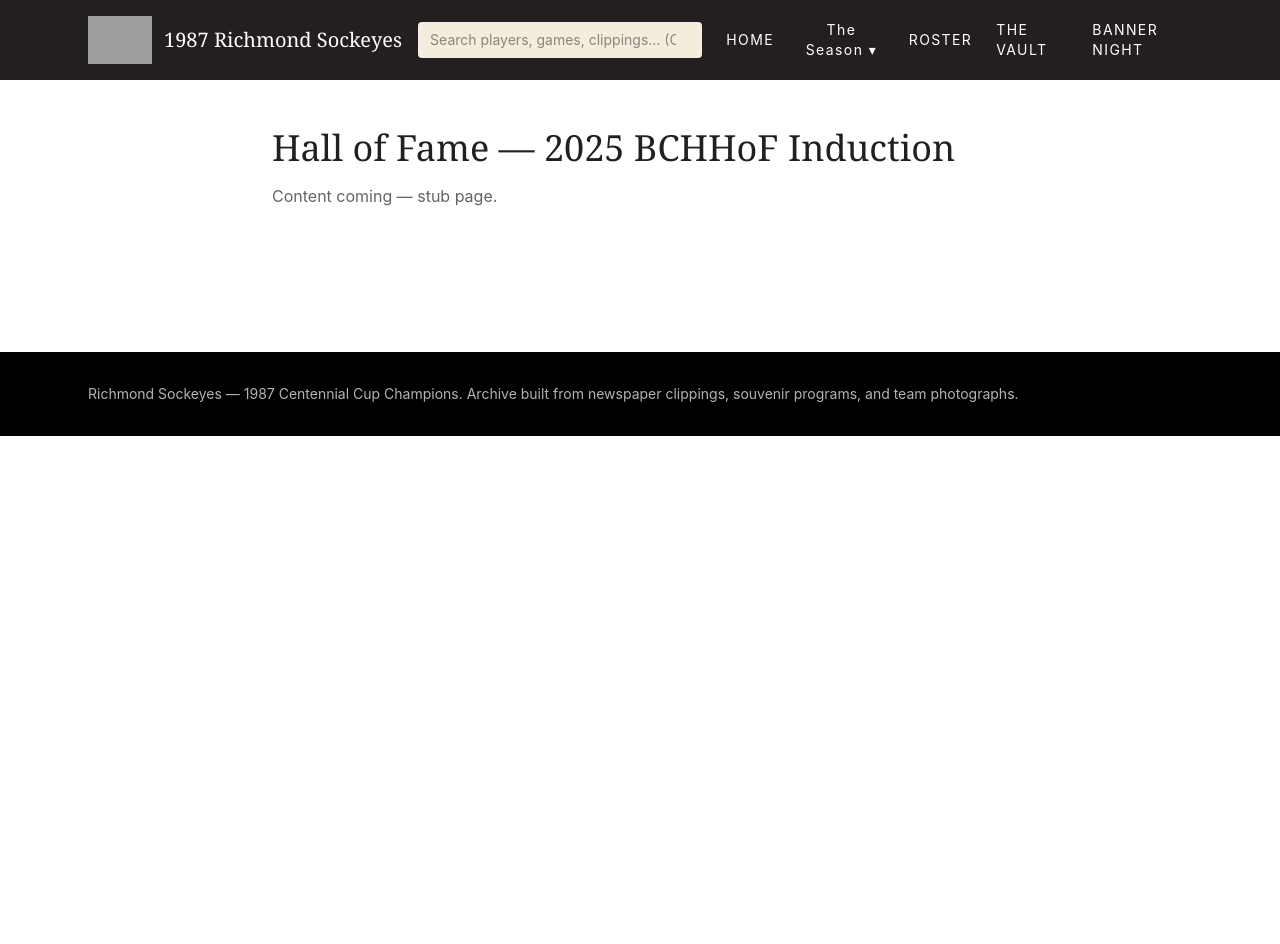
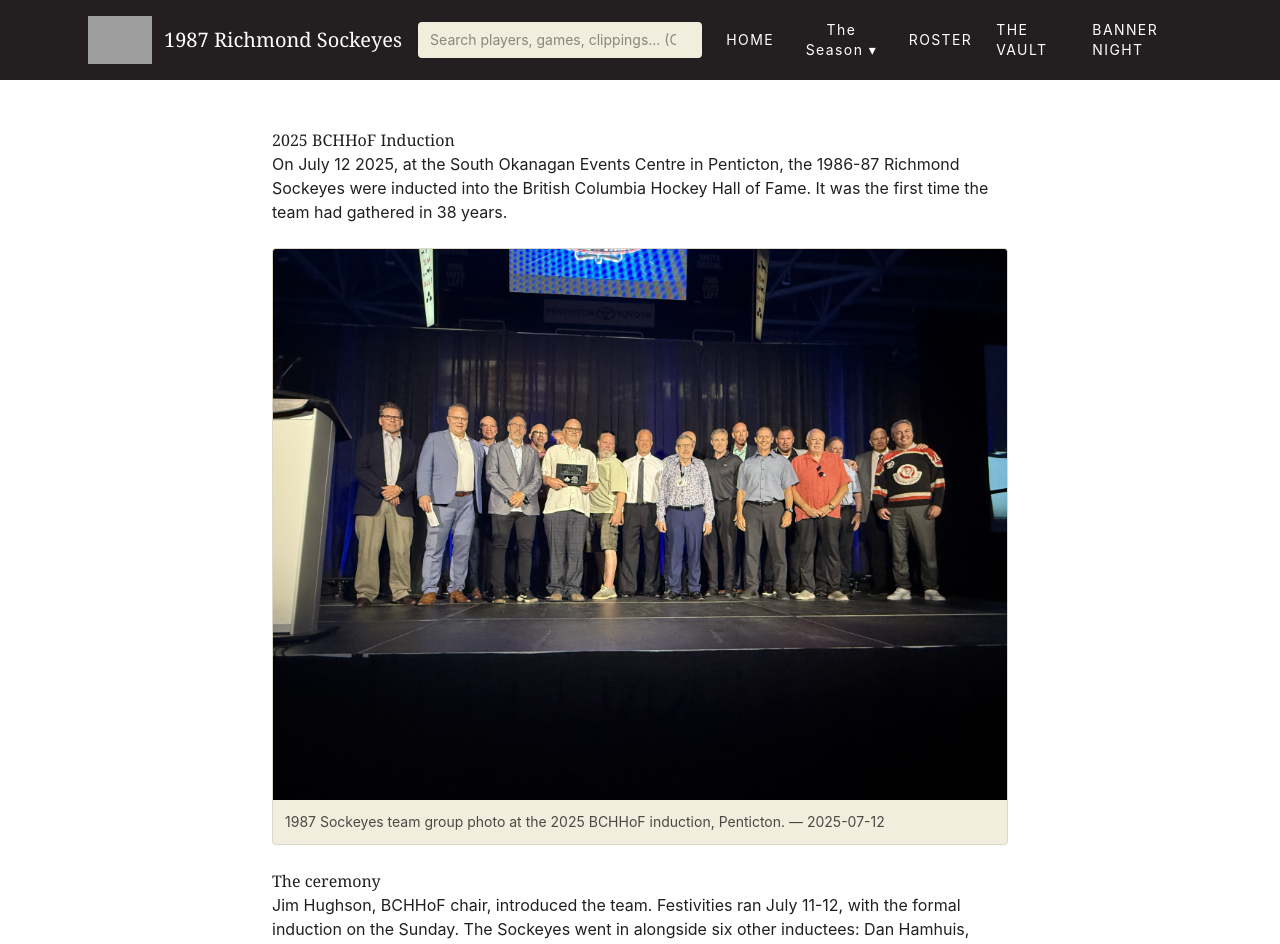
Before and after one commit to sbjaques/1987Sockeyes, a React (Vite) app: page /#/hall-of-fame in a window 1280 px wide. Shown: the top 944 px of the page. Before the commit the page ends 800 px from the top, so only its background shows below. Built offline with nearby package versions, Linux system fonts and the light colour scheme; grey boxes are pictures that could not be loaded.

Commit message:
hof: /hall-of-fame page with 2025 BCHHoF induction narrative + media embeds

```diff
--- /dev/null
+++ b/src/content/hall-of-fame/index.md
@@ -0,0 +1,54 @@
+# 2025 BCHHoF Induction
+
+On July 12 2025, at the South Okanagan Events Centre in Penticton, the 1986-87 Richmond Sockeyes were inducted into the British Columbia Hockey Hall of Fame. It was the first time the team had gathered in 38 years.
+
+![](media:hof-2025-sequeira-team-horiz)
+
+## The ceremony
+
+Jim Hughson, BCHHoF chair, introduced the team. Festivities ran July 11-12, with the formal induction on the Sunday. The Sockeyes went in alongside six other inductees: Dan Hamhuis, Shawn Horcoff, Mike Penny, Larry Kwong, Ted Hargreaves, and the 1977-78 Kimberley Dynamiters.
+
+Captain Trevor Dickie delivered the acceptance remarks; Dave Tomlinson followed with a second address.
+
+![](media:hof-2025-sequeira-tomlinson-speech)
+
+## The citation
+
+Per the BCHHoF and Pacific Junior Hockey League coverage, the Sockeyes were recognised for the 1986-87 season: a 38-14-0 BCJHL regular-season record, a 15-0 BCJHL playoff sweep (Mowat Cup over Kelowna), Doyle Cup over Red Deer, Abbott Cup over Humboldt, and the 5-2 Centennial Cup final win over Humboldt at the Uniplex on May 9 1987. Frank Romeo was named Centennial Cup tournament MVP; Jason Phillips was named to the All-Star team and received the Most Gentlemanly Player award, recording a hat trick in the final.
+
+## The captain
+
+![](media:hof-2025-sequeira-captain-horiz)
+
+## Induction video
+
+![](media:hof-2025-induction-hughson-intro-pt1)
+
+![](media:hof-2025-induction-hughson-intro-pt2)
+
+![](media:hof-2025-dickie-speech-pt1)
+
+![](media:hof-2025-dickie-speech-pt2)
+
+![](media:hof-2025-tomlinson-speech)
+
+## Weekend interviews
+
+![](media:hof-2025-interview-dickie)
+
+![](media:hof-2025-interview-phillips)
+
+![](media:hof-2025-interview-gunn)
+
+![](media:hof-2025-interview-moro)
+
+![](media:hof-2025-display-case)
+
+## Class of 2025
+
+- **Dan Hamhuis** — long-time NHL defenceman, BC-born
+- **Shawn Horcoff** — long-time NHL centre, Edmonton Oilers captain
+- **Mike Penny** — hockey executive
+- **Larry Kwong** — first player of Chinese descent in the NHL (New York Rangers, 1948)
+- **Ted Hargreaves** — hockey builder
+- **1977-78 Kimberley Dynamiters** — junior B team, Centennial Cup champions
--- a/src/pages/HallOfFamePage.tsx
+++ b/src/pages/HallOfFamePage.tsx
@@ -1,8 +1,12 @@
+import { renderChapter } from '../lib/markdownChapter';
+import { loadMedia } from '../lib/loadData';
+import hofContent from '../content/hall-of-fame/index.md?raw';
+
 export default function HallOfFamePage() {
+  const media = loadMedia();
   return (
-    <section className="max-w-3xl mx-auto px-4 py-12">
-      <h1 className="font-display text-4xl mb-4">Hall of Fame — 2025 BCHHoF Induction</h1>
-      <p className="text-navy/70">Content coming — stub page.</p>
-    </section>
+    <article className="max-w-3xl mx-auto px-4 py-12 prose prose-navy">
+      {renderChapter(hofContent, media)}
+    </article>
   );
 }
```
